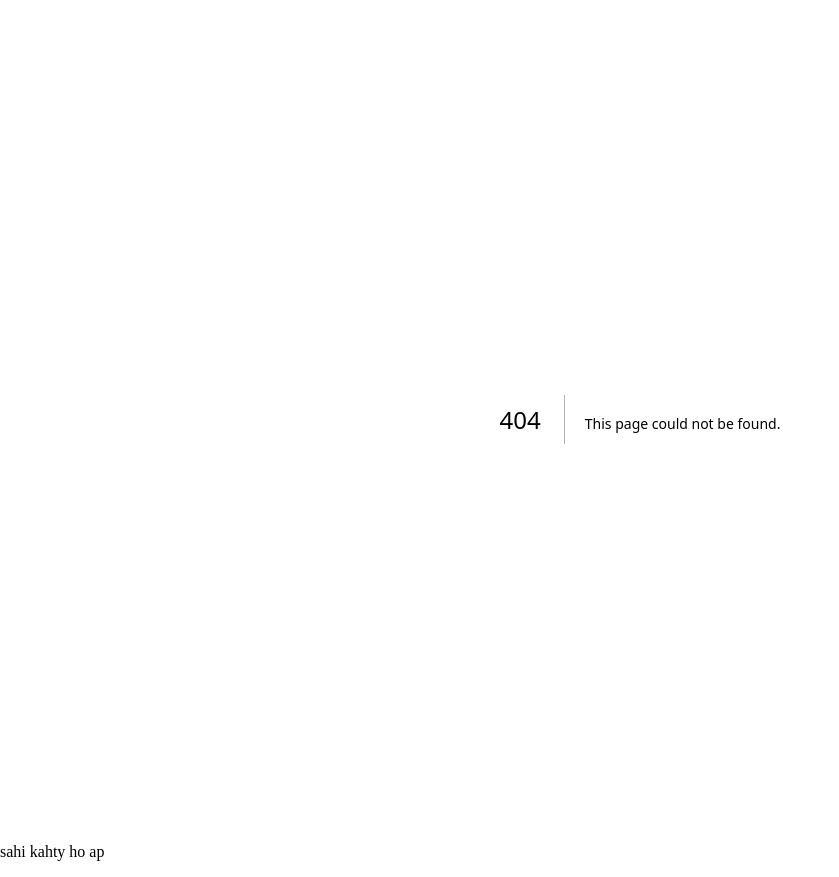
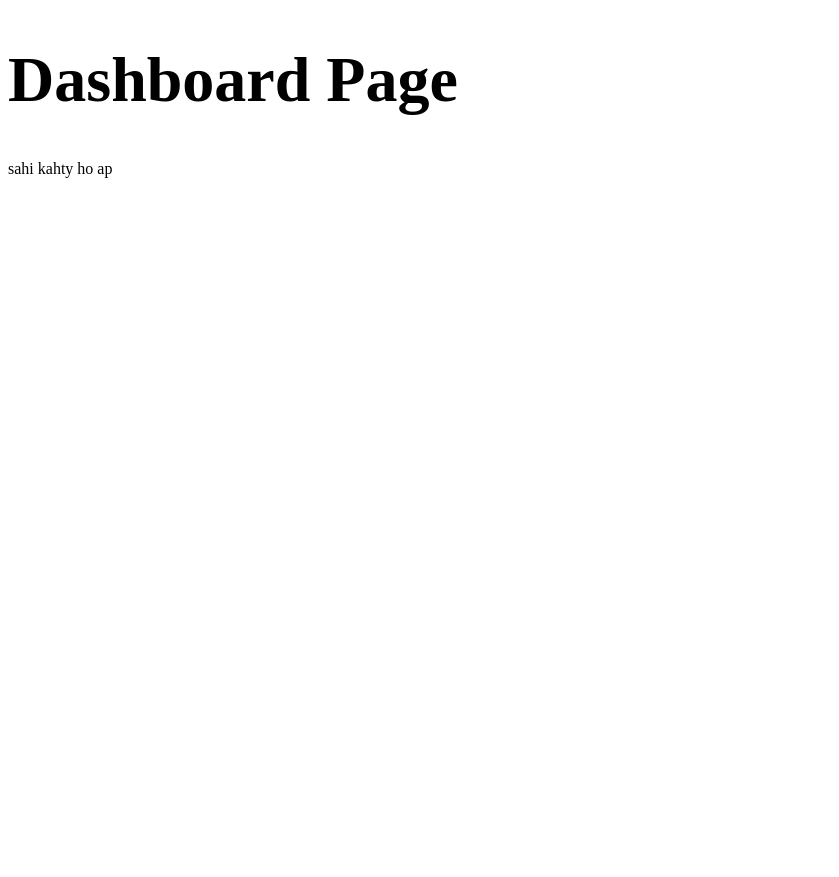
Before and after one commit to fanubalti786/Welcome-To-My-NextJs-Learning-Path, a Next.js app in the folder class1/: page /Dashboard in a window 1280 px wide. Before the commit this address had no page. Shown: the whole page, without its empty margins (0-839 px from the left). After the commit the page ends 800 px from the top, so only its background shows below. Built offline with nearby package versions, Linux system fonts and the light colour scheme.

Commit message:
IN this lecture i learn what routing and how we can handle routing through files

```diff
--- /dev/null
+++ b/class1/app/Dashboard/page.tsx
@@ -0,0 +1,9 @@
+import React from 'react'
+
+export default function DashboardPage() {
+  return (
+    <div>
+      <h1>Dashboard Page</h1>
+    </div>
+  )
+}
```
Also changed, not shown: class1/app/Dashboard/Product/page.tsx (added, +9 -0 lines).
